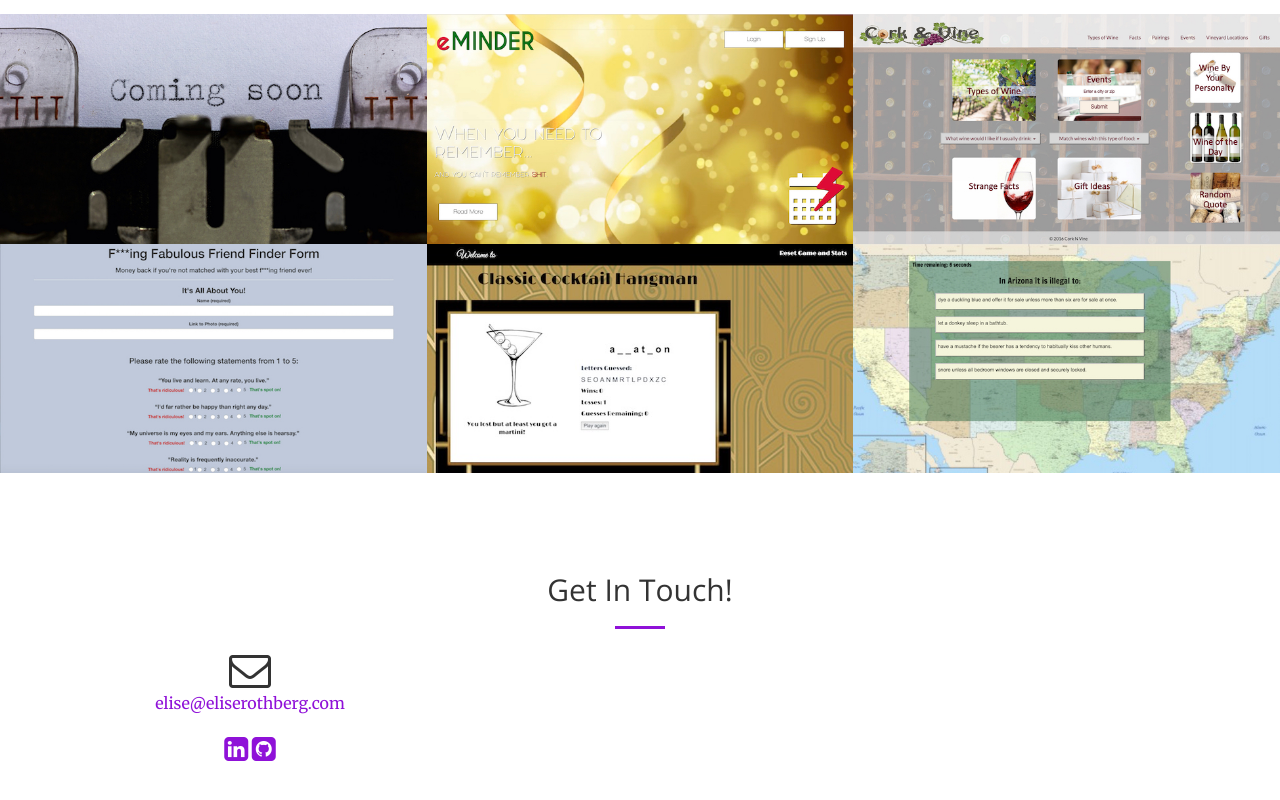
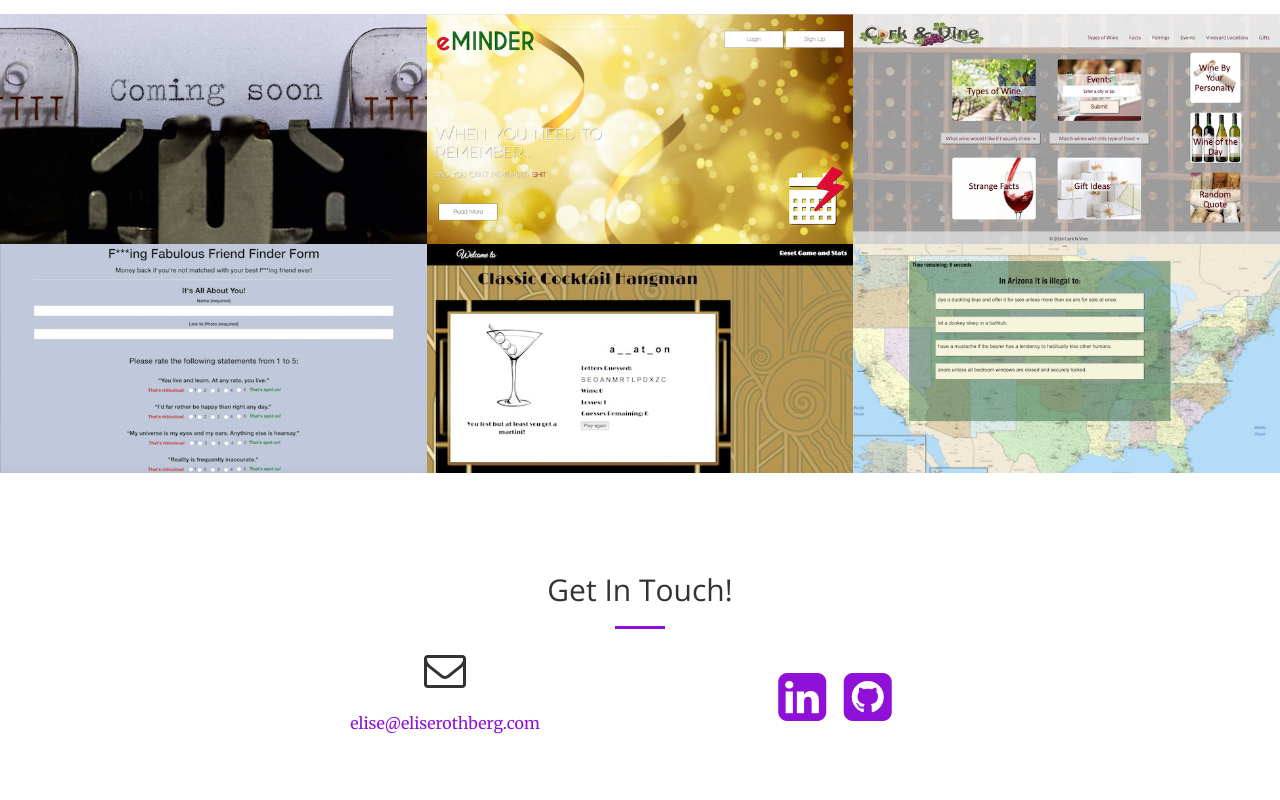
Before and after one commit to eliserothberg/myPortfolio, a website: page index.html in a window 1280 px wide. Shown: the part 2072-2872 px from the top of the page. Drawn offline with nearby package versions, Linux system fonts and the light colour scheme.

Commit message:
tweaking contact area

```diff
--- a/index.html
+++ b/index.html
@@ -270,16 +270,16 @@
                     <hr class="primary">
                    <!--  <p>Give us a call or send us an email and we will get back to you as soon as possible!</p> -->
                 </div>
-                <!-- <div class="col-lg-4 col-lg-offset-2 text-center">
-                    <i class="fa fa-phone fa-3x sr-contact"></i>
-                    <p>123-456-6789</p>
-                </div> -->
+                <div class="col-lg-4 col-lg-offset-2 text-center">
+                     <i class="fa fa-envelope-o fa-3x sr-contact"></i>
+                     <br>
+                     <br>
+                    <p><a href="mailto:elise@eliserothberg.com">elise@eliserothberg.com</a></p>
+                </div>
                 <div class="col-lg-4 text-center">
-                    <i class="fa fa-envelope-o fa-3x sr-contact"></i>
-                    <p><a href="mailto:elise@eliserothberg.com">elise@eliserothberg.com</a></p>
-                    <a href="https://www.linkedin.com/in/elise-rothberg-61894512"><i class="fa fa-linkedin-square fa-2x"></i></a>
-
-                        <a href="https://github.com/eliserothberg"><i class="fa fa-github-square fa-2x"></i></a>
+                <br>
+                    <a href="https://www.linkedin.com/in/elise-rothberg-61894512"><i class="fa fa-linkedin-square fa-4x"></i></a>&emsp;
+                        <a href="https://github.com/eliserothberg"><i class="fa fa-github-square fa-4x"></i></a>
                 </div>
             </div>
         </div>
```
